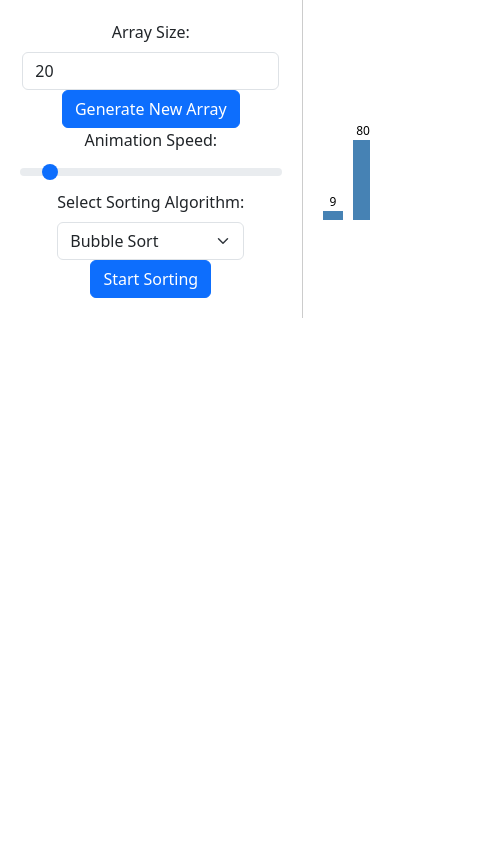
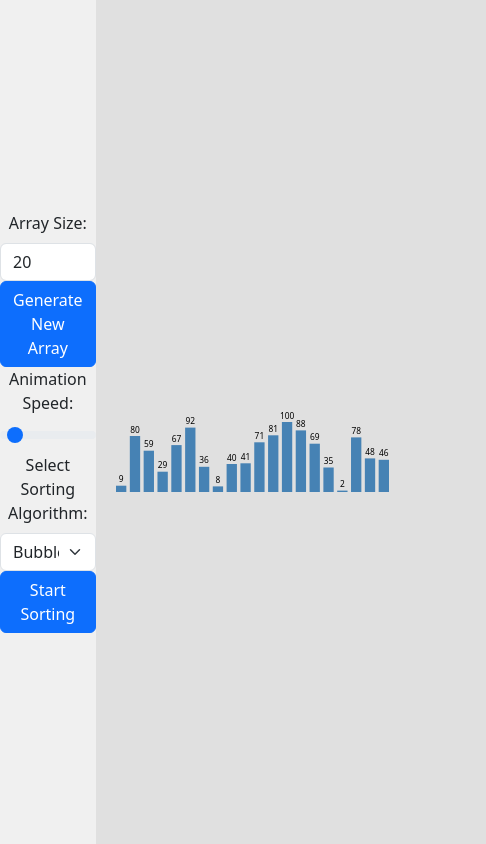
Before and after one commit to JJeCho/sorting-visualizer, a React (Create React App) app: page / in a window 390 px wide. Shown: the whole page, 486 px wide, since content can reach past the window. Built offline with nearby package versions, Linux system fonts and the light colour scheme.

Commit message:
Made styling a little more responsive
Not the ideal solution

```diff
--- a/src/SortVisualizer.css
+++ b/src/SortVisualizer.css
@@ -5,25 +5,25 @@
 
 #sorting-visualizer-options {
   flex: 1;
-  border-right: 1px solid #ccc;
+  height: 100%;
   display: flex;
   flex-direction: column;
+  justify-content: center;
   align-items: center;
-  justify-content: center;
-  padding: 20px;
-  box-sizing: border-box;
+  background-color: #f0f0f0; /* Adjust background color as needed */
 }
 
 #sorting-visualizer-svg {
   flex: 4;
+  height: 100%;
   display: flex;
+  justify-content: center;
   align-items: center;
-  justify-content: center;
-  padding: 20px;
-  box-sizing: border-box;
+  background-color: #e0e0e0; /* Adjust background color as needed */
 }
 
-#sorting-svg {
-  width: 100%;
-  height: 100%;
+#sorting-visualizer-svg {
+  max-width: 100%;
+  padding: 20px; /* Add padding around the SVG */
+  box-sizing: border-box; /* Include padding in the width calculation */
 }
--- a/src/SortVisualizer.js
+++ b/src/SortVisualizer.js
@@ -226,27 +226,33 @@ const SortingVisualizer = () => {
     setData(generateRandomArray(arraySize));
   }, [arraySize]);
 
+
   useEffect(() => {
     const svgWidth = arraySize > 50 ? maxSvgWidth : arraySize * 25;
     const svgHeight = 200;
 
+    const containerWidth = Math.min(window.innerWidth, svgWidth); // Adjust the width based on window size
+
     const svg = d3
       .select(svgRef.current)
-      .attr("width", "100%")
-      .attr("height", "100%")
-      .attr("preserveAspectRatio", "xMidYMid meet");
+      .attr("width", containerWidth)
+      .attr("height", svgHeight)
+      .attr("preserveAspectRatio", "xMidYMid meet")
+      .attr("viewBox", `0 0 ${svgWidth} ${svgHeight}`); // Set the viewBox for responsive scaling
 
     svg.selectAll("*").remove();
 
-    const rectWidth =
-      arraySize > 50 ? (maxSvgWidth - (arraySize - 1) * padding) / arraySize : 20;
+    const rectPadding = 5; // Adjust the padding between rectangles
+
+    const totalPaddingWidth = (arraySize - 1) * rectPadding;
+    const rectWidth = (containerWidth - totalPaddingWidth) / arraySize;
 
     svg
       .selectAll("g")
       .data(data)
       .enter()
       .append("g")
-      .attr("transform", (d, i) => `translate(${i * (rectWidth + padding)}, 0)`)
+      .attr("transform", (d, i) => `translate(${i * (rectWidth + rectPadding)}, 0)`)
       .append("rect")
       .attr("y", (d) => svgHeight - d)
       .attr("width", rectWidth)
@@ -258,14 +264,13 @@ const SortingVisualizer = () => {
       .data(data)
       .enter()
       .append("text")
-      .attr("x", (d, i) => i * (rectWidth + padding) + rectWidth / 2)
+      .attr("x", (d, i) => i * (rectWidth + rectPadding) + rectWidth / 2)
       .attr("y", (d) => svgHeight - d - 5)
       .attr("text-anchor", "middle")
       .text((d) => d)
       .attr("font-size", "12px")
       .attr("fill", "black");
-  }, [data, arraySize, maxSvgWidth, padding]);
-
+  }, [data, arraySize, maxSvgWidth]);
 
   return (
     <div id="sorting-visualizer-container">
```
